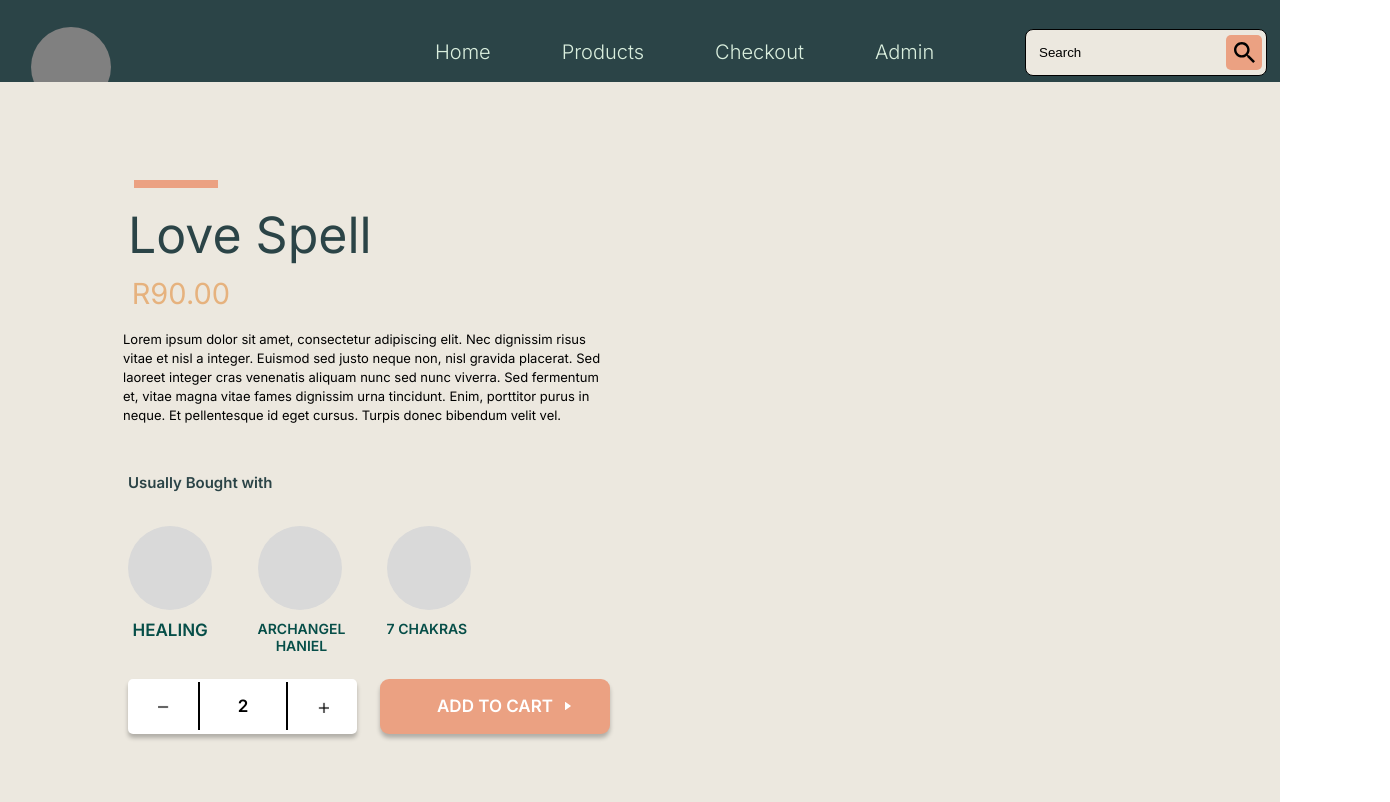
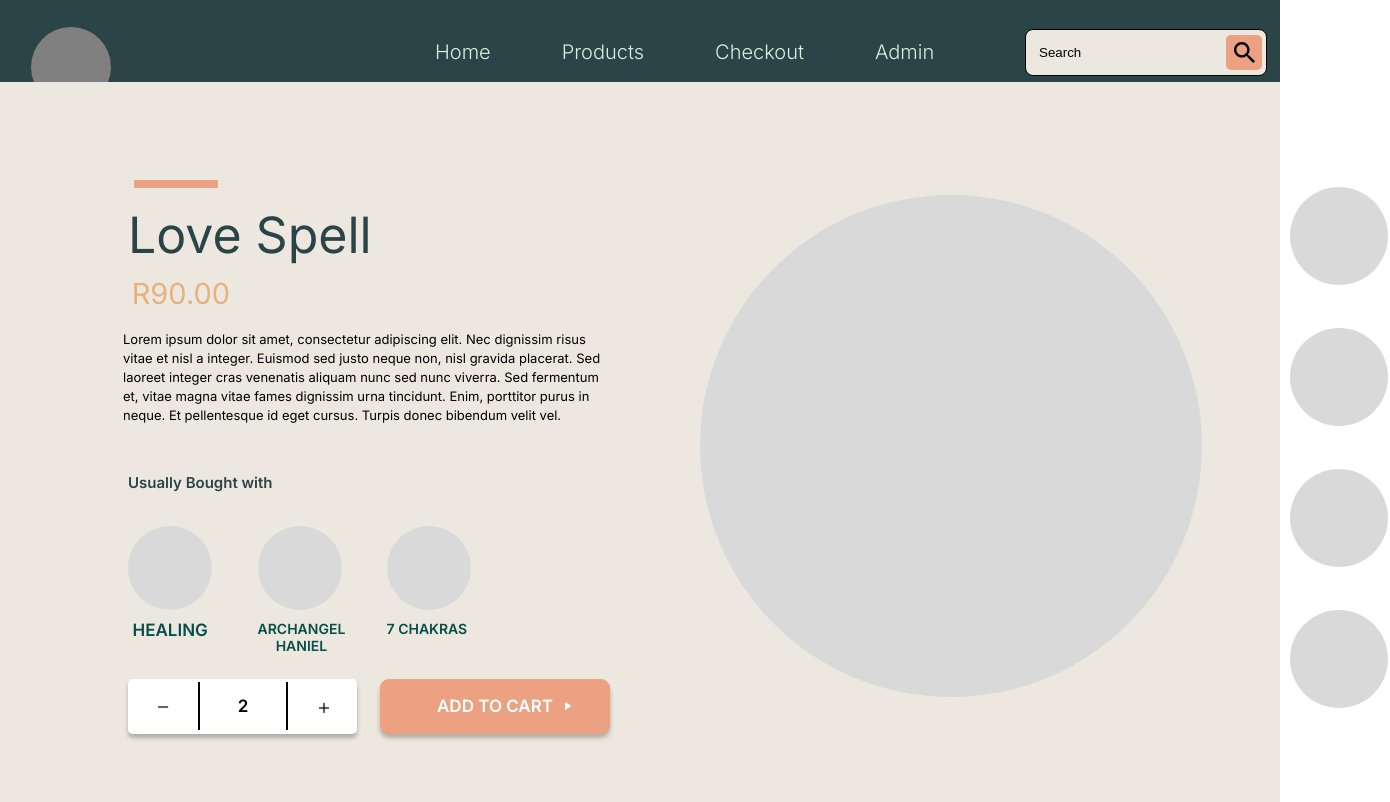
Before and after one commit to Tsebo200/Oilixate, a React (Create React App) app in the folder client/: page /IndiProduct in a window 1280 px wide. Shown: the whole page, 1390 px wide, since content can reach past the window. Built offline with nearby package versions, Linux system fonts and the light colour scheme.

Commit message:
The indiProduct page is complete

```diff
--- a/client/src/components/Checkout.js
+++ b/client/src/components/Checkout.js
@@ -5,7 +5,7 @@ const Checkout = () => {
     return(
         <>
         <div className="main-container-two">
-            <div className=""></div>
+            <div className="products-table-container"></div>
         </div>
         </>
     )
--- a/client/src/components/IndividualProduct.js
+++ b/client/src/components/IndividualProduct.js
@@ -50,6 +50,15 @@ const IndividualProduct = () => {
                 </div>
             </div>
             </div>
+            <div className="product-info-container-right">
+                <div className="main-product"></div>
+                <div className="other-products-container">
+                    <div className="other-product-one"></div>
+                    <div className="other-product-two"></div>
+                    <div className="other-product-three"></div>
+                    <div className="other-product-four"></div>
+                </div>
+            </div>
         </div>
         </>
     )
--- a/client/src/index.css
+++ b/client/src/index.css
@@ -540,7 +540,7 @@ html, body, p, li, ul, h1{
   height: 530px;
   margin-top: 123px;
   margin-left: 128px;
-  /* background: #D9D9D9; */
+  background: transparent;
 
 }
 
@@ -802,3 +802,60 @@ html, body, p, li, ul, h1{
   background-size: cover;
   background-position: center;
 }
+
+.product-info-container-right{
+  width: 690px;
+  height: 521px;
+  margin-top: -550px;
+  margin-left: 700px;
+  background: transparent;
+  float: left;
+}
+
+.main-product{
+  width: 502px;
+  height: 502px;
+  margin-top: 9.5px;
+  background: #D9D9D9;;
+  border-radius: 100%;
+}
+
+.other-products-container{
+  width: 98px;
+  height: 522px;
+  margin-left: 590px;
+  margin-top: -510px;
+  background: transparent;
+  float: left;
+}
+
+.other-product-one{
+  width: 98px;
+  height: 98px;
+  background: #D9D9D9;
+  border-radius: 100%;
+}
+
+.other-product-two{
+  width: 98px;
+  height: 98px;
+  margin-top: 43px;
+  background: #D9D9D9;
+  border-radius: 100%;
+}
+
+.other-product-three{
+  width: 98px;
+  height: 98px;
+  margin-top: 43px;
+  background: #D9D9D9;
+  border-radius: 100%;
+}
+
+.other-product-four{
+  width: 98px;
+  height: 98px;
+  margin-top: 43px;
+  background: #D9D9D9;
+  border-radius: 100%;
+}
```
Lines whose indentation alone changed are shown as unchanged.
